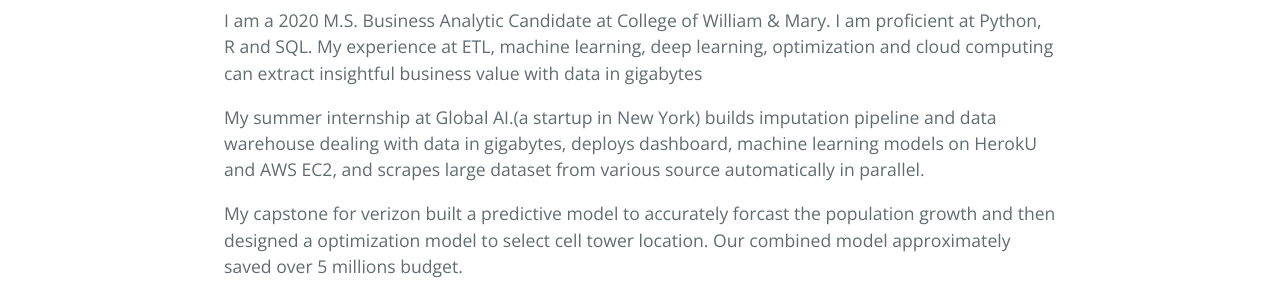
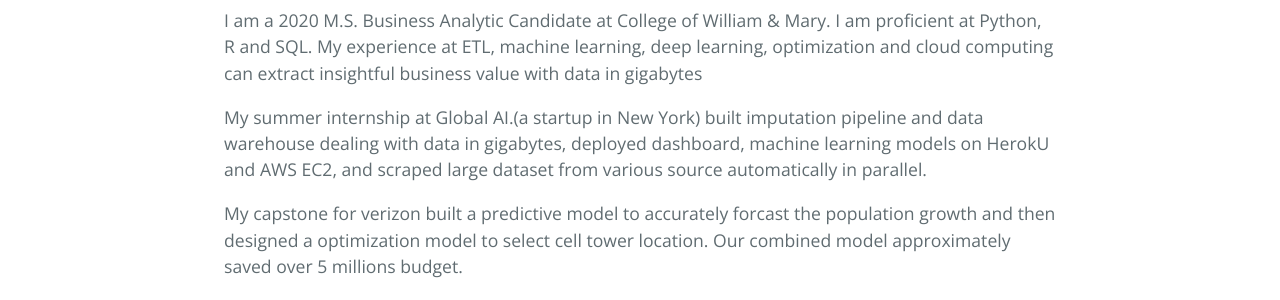
Before and after one commit to Jasminejump/wqeqwqeq.github.io, a Jekyll site: the page built from index.md, in a window 1280 px wide. Shown: the part 577-877 px from the top of the page. Built offline with Jekyll 4.4.1, drawn with Linux system fonts in a browser that asks for light colours.

Commit message:
Update index.md

```diff
--- a/index.md
+++ b/index.md
@@ -9,8 +9,8 @@
 
 I am a 2020 M.S. Business Analytic Candidate at College of William & Mary. I am proficient at Python, R and SQL. My experience at ETL, machine learning, deep learning, optimization and cloud computing can extract insightful business value with data in gigabytes
 
-My summer internship at Global AI.(a startup in New York) builds imputation pipeline and data warehouse dealing with data in gigabytes,
-deploys dashboard, machine learning models on HerokU and AWS EC2, and scrapes large dataset from various source automatically in parallel.
+My summer internship at Global AI.(a startup in New York) built imputation pipeline and data warehouse dealing with data in gigabytes,
+deployed dashboard, machine learning models on HerokU and AWS EC2, and scraped large dataset from various source automatically in parallel.
 
 My capstone for verizon built a predictive model to accurately forcast the population growth and then designed a optimization model to select cell tower location. Our combined model approximately saved over 5 millions budget.
 
```
